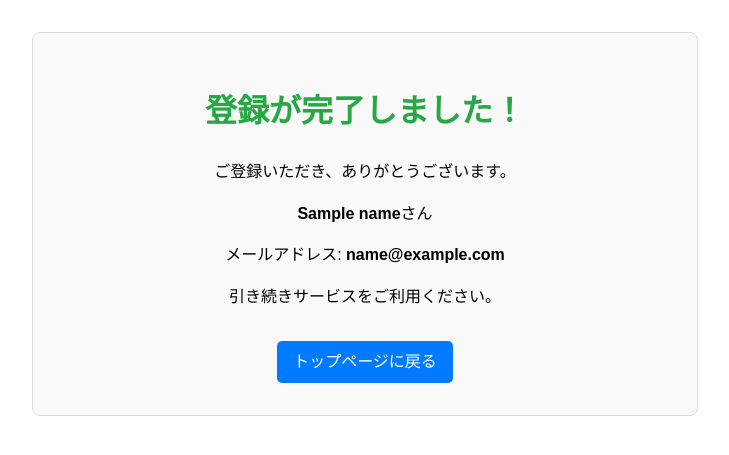
After one commit to kiyotaka0819/how_to_use_python, a Flask app: template web_app/templates/ororon.html in a window 1280 px wide. The commit adds this page. Shown: the top 455 px of the page, without its empty margins (275-1004 px from the left). Run offline with Flask 3, Linux system fonts and the light colour scheme; the template is opened without the code that fills it: most values are stand-ins (such as "Sample title", 1, 10 or a date in 2020).

Commit message:
CSS調整

```diff
--- a/web_app/app.py
+++ b/web_app/app.py
@@ -1,5 +1,5 @@
 # FlaskというWebフレームワークをimport
-from flask import Flask, render_template
+from flask import Flask, render_template, request
 
 # Flask()アプリケーションのインスタンスを作成
 # __name__は現在のモジュール名を示す特別な変数
@@ -15,11 +15,20 @@ def hello():
     # `render_template`は、HTMLテンプレートをレンダリングする関数
     return render_template('test.html')
 
+# フォームからデータを受け取るルート
+# `methods=['POST']`にすることで、フォームの送信（POSTリクエスト）だけを受け付ける
+@app.route('/register', methods=['POST'])
+def register():
+
+    name = request.form.get('name')
+    email = request.form.get('email')
+    return render_template('ororon.html', name=name, email=email)
+
 # `if __name__ == '__main__':` は、Pythonの標準的な書き方
 # これにより、他のモジュールからインポートされたときには
 # この部分のコードは実行されない
 if __name__ == '__main__':
-    # Webアプリを起動する命令や
+    # Webアプリを起動する命令
     # debug=Trueにしとくと、コードを書き換えたときに
     # 自動的にWebアプリが再起動する
     # これで開発が楽になる
--- /dev/null
+++ b/web_app/templates/ororon.html
@@ -0,0 +1,84 @@
+<!DOCTYPE html>
+<html lang="ja">
+<head>
+    <!-- 文字コード -->
+    <meta charset="UTF-8">
+    <!-- スマホ対応の設定 -->
+    <meta name="viewport" content="width=device-width, initial-scale=1.0">
+    <!-- ページのタイトル -->
+    <title>登録完了</title>
+    <style>
+        /* bodyはWebページ全体に適用 */
+        body {
+            /* フォントの種類 */
+            font-family: Arial, sans-serif;
+            /* 行の高さ */
+            line-height: 1.6;
+            /* ページの余白 */
+            margin: 2em;
+            /* 文字を中央寄せ */
+            text-align: center;
+        }
+        /* containerは主要なコンテンツを囲む要素 */
+        .container {
+            /* 最大幅 */
+            max-width: 600px;
+            /* ページの中央に配置 */
+            margin: 0 auto;
+            /* 内側の余白 */
+            padding: 2em;
+            /* 枠線 */
+            border: 1px solid #ddd;
+            /* 角を丸くする */
+            border-radius: 8px;
+            /* 背景色 */
+            background-color: #f9f9f9;
+        }
+        /* h1は一番大きな見出し */
+        h1 {
+            /* 文字の色 */
+            color: #28a745;
+        }
+        /* aはリンク */
+        a {
+            /* インライン要素をブロック要素として扱う */
+            display: inline-block;
+            /* 上に余白 */
+            margin-top: 1em;
+            /* 内側の余白 */
+            padding: 0.5em 1em;
+            /* 背景色 */
+            background-color: #007BFF;
+            /* 文字色 */
+            color: white;
+            /* 下線なし */
+            text-decoration: none;
+            /* 角を丸くする */
+            border-radius: 5px;
+            /* ホバー時の背景色 */
+            transition: background-color 0.3s;
+            }
+            /* マウスを乗せたとき（ホバー）のスタイル */
+            a:hover {
+            /* 背景色 */
+            background-color: rgba(116, 131, 214, 0.904);
+            /* 文字色 */
+            color: black;
+            /* 下線をつける */
+            text-decoration: underline;
+            /* カーソルをポインターにする */
+            cursor: pointer;
+        }
+    </style>
+</head>
+<body>
+    <div class="container">
+        <h1>登録が完了しました！</h1>
+        <p>ご登録いただき、ありがとうございます。</p>
+        <p><strong>{{ name }}</strong>さん</p>
+        <p>メールアドレス: <strong>{{ email }}</strong></p>
+        <p>引き続きサービスをご利用ください。</p>
+        <a href="/">トップページに戻る</a>
+    </div>
+</body>
+</html>
```
Also changed, not shown: web_app/templates/test.html (+22 -2 lines).
